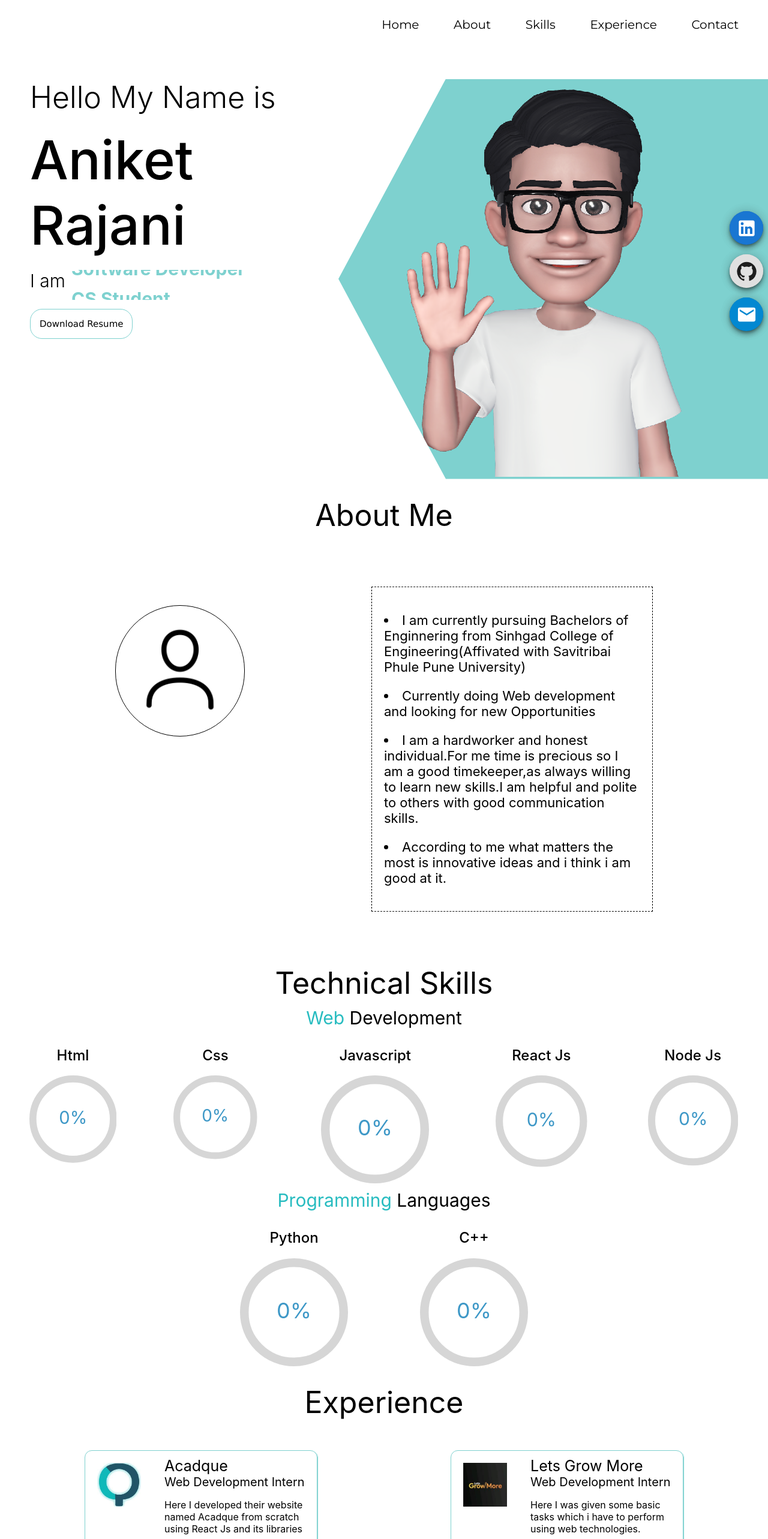
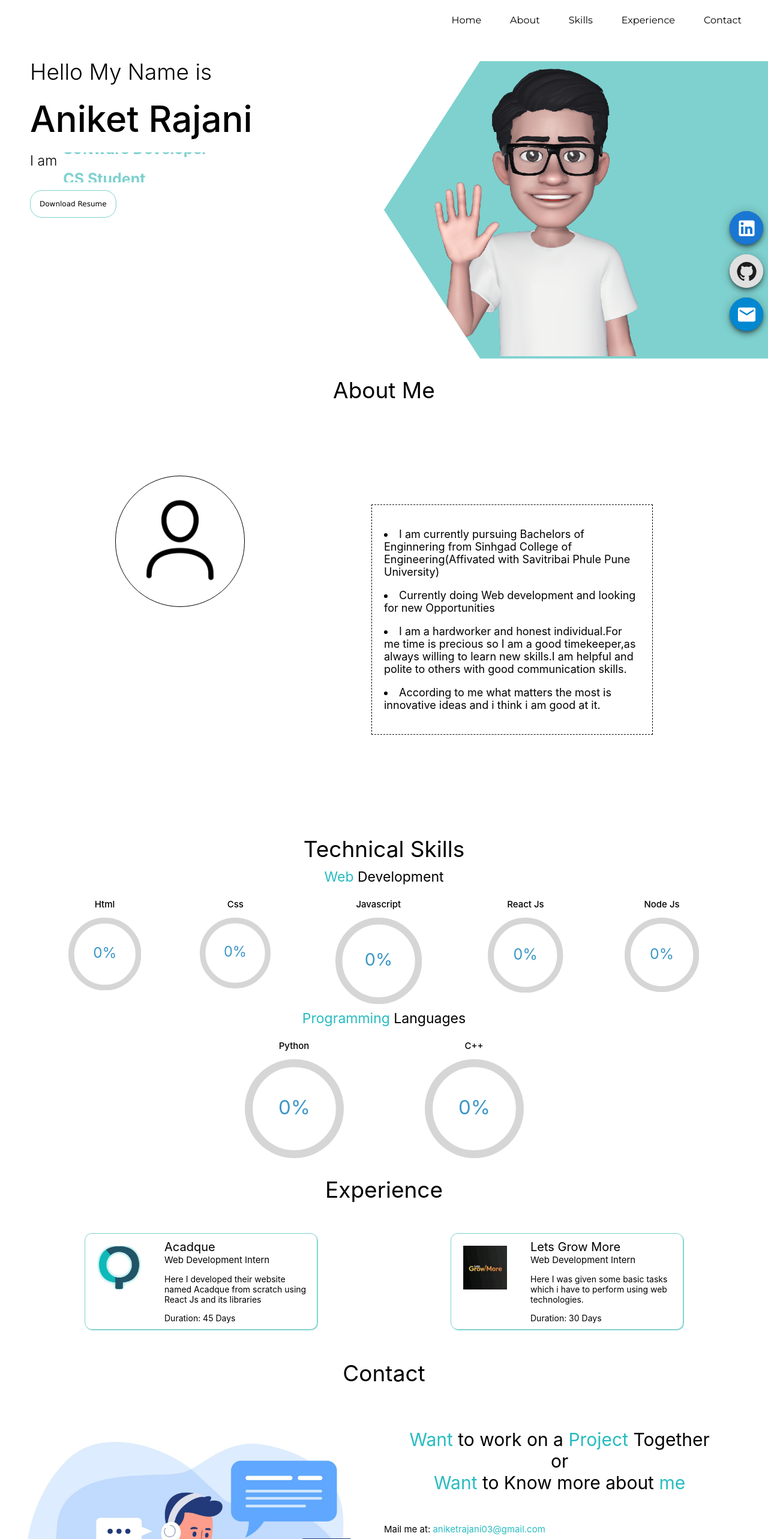
Before and after one commit to Aniket3111/Portfolio, a React (Create React App) app: page /#contact in a window 1280 px wide. Shown: the top 2566 px of the page at 60% size. Built offline with nearby package versions, Linux system fonts and the light colour scheme; a web font is replaced by a local one.

Commit message:
size fixes

```diff
--- a/package.json
+++ b/package.json
@@ -1,5 +1,6 @@
 {
   "name": "portfolio",
+  "homepage":"https://Aniket3111.github.io/Portfolio",
   "version": "0.1.0",
   "private": true,
   "dependencies": {
@@ -21,6 +22,8 @@
     "web-vitals": "^2.1.4"
   },
   "scripts": {
+    "predeploy": "npm run build",
+   "deploy": "gh-pages -d build",
     "start": "react-scripts start",
     "build": "react-scripts build",
     "test": "react-scripts test",
--- a/src/components/About.css
+++ b/src/components/About.css
@@ -1,6 +1,6 @@
 .about-head{
     text-align: center;
-    font-size: 50px;
+    font-size: 37px;
 }
 #about{
     margin-top: 30px;
@@ -61,7 +61,7 @@ display: flex;
 
 
 .about-p{
-    font-size: 22px;
+    font-size: 18px;
 
 }
 .about-desc img{
--- a/src/components/Experience.css
+++ b/src/components/Experience.css
@@ -2,7 +2,7 @@
     box-shadow: 1px 1px 1px #7ed1cf;
     border-radius: 12px;
     width: 30%;
-    height: 40%;
+    height: 35%;
     margin: 20px;
     padding: 10px;
     border: 1px solid #7ed1cf;
@@ -14,17 +14,17 @@
   }
   .ehead{
       text-align: center;
-      font-size: 50px;
+      font-size: 37px;
   }
   .exp{
       margin-top: 30px;
 
   }
   .ch{
-      font-size: 25px;
+      font-size: 20px;
   }
   .chd{
-      font-size: 20px;
+      font-size: 15px;
   }
   .cardc{
       display: flex;
@@ -36,6 +36,7 @@
   }
   .desci{
       flex: 2;
+      font-size: 14px;
   }
   .cr{
       display: flex;
@@ -49,7 +50,7 @@
     width: 80%;
 }
 .ehead{
-    font-size: 40px;
+    font-size: 30px;
 }
   }
   @media screen and (max-width:380px) {
--- a/src/components/Home.css
+++ b/src/components/Home.css
@@ -2,35 +2,37 @@
 .i{
     display: flex;
     height: 100%;
-    margin-top: 40px;
+    margin-top: 20px;
 }
 .left{
     flex: 1;
 
 }
 .intro{
-    font-size: 50px;
+    font-size: 37px;
     font-weight: 300;
     margin: 10px 0;
 }
 .name{
-    font-size: 90px;
+    font-size: 60px;
     margin: 20px 0 ;
     font-weight: 500 ;
 }
 .left-wrapper{
     padding-left: 50px;
 }
-
+.me{
+    width: 83%;
+}
 a{
     text-decoration: none;
 }
 .download{
-    margin-top: 15px;
+    margin-top: 13px;
     border-radius: 20px;
     padding: 15px;
     font-family: Verdana, Geneva, Tahoma, sans-serif;
-    font-size: 15px;
+    font-size: 12px;
     border: 1px solid  #7ed1cf;
     background-color: white;
 }
@@ -46,10 +48,10 @@ a{
 }
 
 .right{
-    flex: 1
+    flex: 1;
 }
 .i-am{
-    font-size: 30px;
+    font-size: 23px;
     font-weight: 300;
     margin-right: 10px;
     flex-wrap: wrap;
@@ -75,7 +77,7 @@ a{
 }
 .i-title-item{
   height: 50px;
-  font-size: 30px;
+  font-size: 25px;
   font-weight: bold;
   display: flex;
   align-items: center;
@@ -84,7 +86,7 @@ a{
 .i-bg{
     clip-path: polygon(100% 0%, 100% 50%, 100% 100%, 25% 100%, 0% 50%, 25% 0%);
     background-color: #7ED1CF;
-    margin-top: 10px;
+    margin-top: 15px;
 }
 .resume a{
     text-decoration: none;
--- a/src/components/Skills.css
+++ b/src/components/Skills.css
@@ -1,12 +1,15 @@
 .skillsn{
-width: 60%;
+width: 55%;
 }
 .skillsn h2{
     text-align: center;
+    font-size: 15px;
     font-weight: 500;
 }
 .allskills{
     display: grid;
+    width: 90%;
+    margin: auto;
     justify-items: center;
     grid-template-columns: auto auto auto auto auto;
     justify-content: center;
@@ -19,11 +22,11 @@ width: 60%;
 }
 .skhead{
     text-align: center;
-    font-size: 50px;
+    font-size: 37px;
 }
 .skhead1{
     text-align: center;
-    font-size: 30px;
+    font-size: 23px;
     margin: 10px;
 }
 @media screen and (max-width:824px) {
--- a/src/components/contact.css
+++ b/src/components/contact.css
@@ -1,14 +1,11 @@
 .c{
-    height: 100vh;
+    height: 80%;
     align-items: center;
     justify-items: center;
 }
-.back {
-
-  }
   .contacthead{
       text-align: center;
-      font-size: 50px;
+      font-size: 37px;
   }
   .leftt{
       width: 50%;
@@ -20,10 +17,11 @@
       display: flex;
   }
   .righthead{
-      font-size: 40px;
+      font-size: 30px;
       text-align: center;
-      padding-top: 100px;
+      padding-top: 70px;
   }
+
   .rhb{
       color: #28BCC0;
   }
@@ -46,7 +44,7 @@
       padding-left: 10px;
   }
   .mail{
-      font-size: 20px;
+      font-size: 15px;
 
       margin-top: 50px;
   }
@@ -54,13 +52,17 @@
       .leftt{
           display: none;
       }
+      .contacthead{
+          font-size: 30px;
+      }
       .righthead{
           padding-top: 50px;
-          font-size: 30px;
+          font-size: 20px;
       }
       .rightlow{
           width: 80%;
           margin: auto;
+          font-size: 15px
       }
       .c{
           margin-top: 50px;
--- a/src/components/navbar.module.css
+++ b/src/components/navbar.module.css
@@ -20,9 +20,9 @@
   }
 }
 .navitem{
-    font-size: 20px;
+    font-size: 16px;
     font-family: 'Montserrat', sans-serif;
-    padding: 1.8rem;
+    padding: 1.5rem;
     border-bottom: 1px solid rgb(177, 177, 177);
 
 }
```
Also changed, not shown: 1 other file (tests, documents, lock files or other folders).
